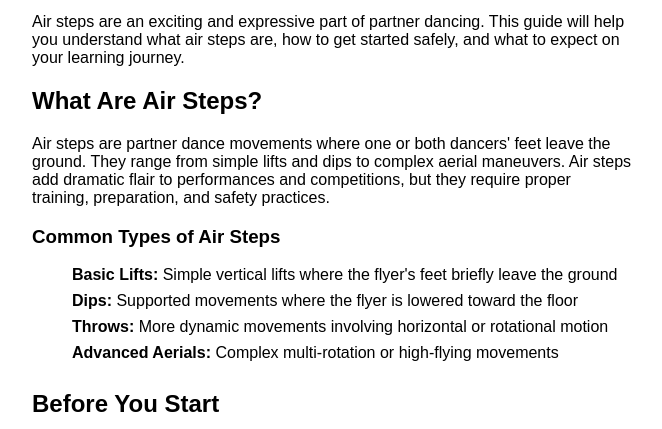
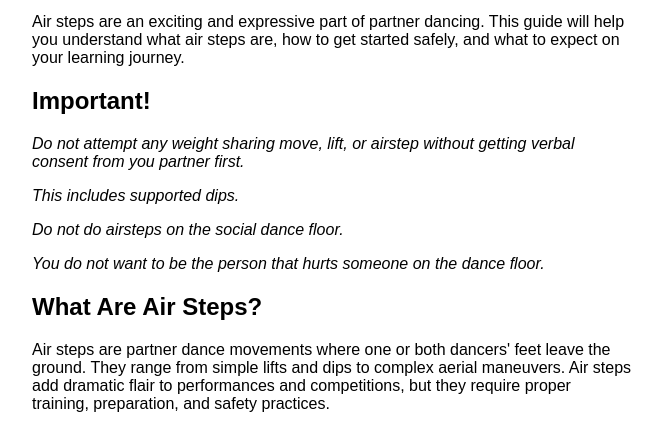
Before and after one commit to johnschoeman/bear-steps, a plain HTML site: page content/airsteps-start-here.html in a window 1280 px wide. Shown: the part 353-782 px from the top of the page, without its empty margins (308-970 px from the left). Drawn offline with Linux system fonts and the light colour scheme.

Commit message:
Add an important section to the start here doc

```diff
--- a/content/airsteps-start-here.html
+++ b/content/airsteps-start-here.html
@@ -25,11 +25,22 @@
 
     <p class="subtitle"><em>Your guide to safely beginning your air steps journey.</em></p>
 
-    <p>Air steps are an exciting and expressive part of partner dancing. This guide will help you understand what air steps are, how to get started safely, and what to expect on your learning journey.</p>
+    <p>Air steps are an exciting and expressive part of partner dancing. This guide will help you understand what air
+      steps are, how to get started safely, and what to expect on your learning journey.</p>
+
+    <h2>Important!</h2>
+
+    <p><em>Do not attempt any weight sharing move, lift, or airstep without getting verbal consent from you partner
+        first.</em></p>
+    <p><em>This includes supported dips.</em></p>
+    <p><em>Do not do airsteps on the social dance floor.</em></p>
+    <p><em>You do not want to be the person that hurts someone on the dance floor.</em></p>
 
     <h2>What Are Air Steps?</h2>
 
-    <p>Air steps are partner dance movements where one or both dancers' feet leave the ground. They range from simple lifts and dips to complex aerial maneuvers. Air steps add dramatic flair to performances and competitions, but they require proper training, preparation, and safety practices.</p>
+    <p>Air steps are partner dance movements where one or both dancers' feet leave the ground. They range from simple
+      lifts and dips to complex aerial maneuvers. Air steps add dramatic flair to performances and competitions, but
+      they require proper training, preparation, and safety practices.</p>
 
     <h3>Common Types of Air Steps</h3>
     <ul>
```
